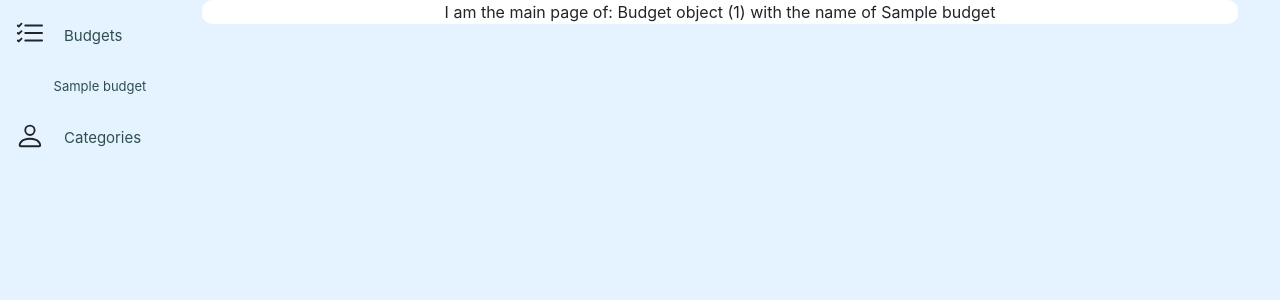
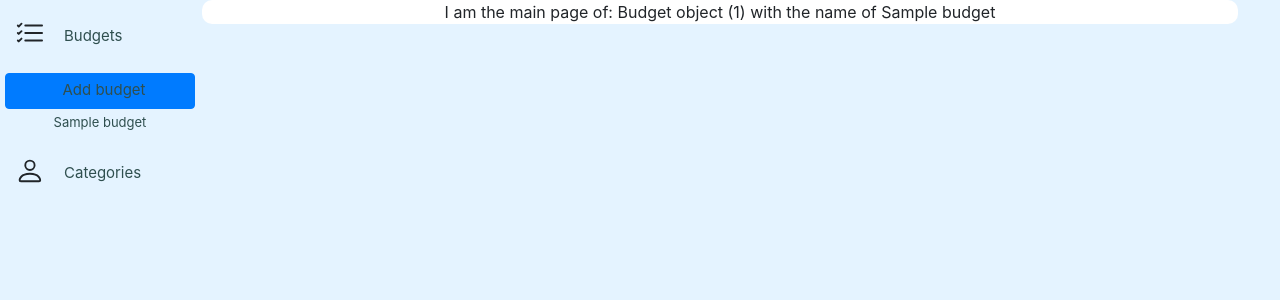
Before and after one commit to bartek412/household_budget, a Django app: page /budgets/1/ in a window 1280 px wide, after a click on "Budgets". Shown: the part 58-358 px from the top of the page. Run offline with Django 4.2, Linux system fonts and the light colour scheme; a user stored in the database is signed in; tables that the repository leaves empty hold one stand-in row (values such as "Sample post").

Commit message:
Further improvemetns to the front-end

```diff
--- a/budget_app/templates/budget_app/base.html
+++ b/budget_app/templates/budget_app/base.html
@@ -43,6 +43,7 @@
                 <a class = "page_title" href = '/' style="padding:0px;"><h4>BudgetApp</h4></a>
             </div>
             {% block sidenav %}
+            {% block budgets %}
                 <div class="accordion" id="accordionExample">
 
                     <div class="card bg-transparent border-0">
@@ -58,15 +59,8 @@
                         </div>
                         <div id="collapseOne" class="collapse" aria-labelledby="headingOne" data-parent="#accordionExample">
                             <div class="card-body" style="padding:10%; padding-top: 0%; padding-bottom: 0%;">
-                            <div class="add-budget-button" style = "background-color:rgb(192, 208, 218); height: 3rem; border-radius: 7.5px;">
-                                <div style="padding:5%; height: 90%;">
-                                    <svg xmlns="http://www.w3.org/2000/svg" width="20" height="20" fill="white" class="bi bi-plus" viewBox="0 0 15 15">
-                                        <path d="M8 4a.5.5 0 0 1 .5.5v3h3a.5.5 0 0 1 0 1h-3v3a.5.5 0 0 1-1 0v-3h-3a.5.5 0 0 1 0-1h3v-3A.5.5 0 0 1 8 4z"/>
-                                    </svg>
-                                </div>
-                                <div style= "height: 90%;">
-                                    <a href = 'add_budget/' style="padding:0%">Add budget</a>
-                                </div>
+                                <div class="add-budget-button row" style = "background-color:rgb(192, 208, 218);border-radius: 7.5px;">
+                                    <a class="btn btn-primary w-100" href="/add_budget/" role="button">Add budget</a>
                                 </div>
                             </div>
                             <div class="card-body" style="padding:0%">
@@ -81,6 +75,7 @@
                         </div>
                     </div>
                 </div>
+            {% endblock %}
 
             <div class="card bg-transparent border-0" style="padding:0%; height: 74.5px;">
                 <div class = 'sidenav_element'>
--- a/budget_app/templates/budget_app/view_budget.html
+++ b/budget_app/templates/budget_app/view_budget.html
@@ -16,18 +16,22 @@
 
     <div class="accordion" id="accordionExample">
         <div class="card bg-transparent border-0">
-            <div class="card-header bg-transparent border-0" id="headingOne" style="padding: 0%;">
+            <div class="card-header bg-transparent border-0" style="padding:0%;" id="headingOne">
                 <div class = 'sidenav_element'>
                         <svg xmlns="http://www.w3.org/2000/svg" width="28" height="28" fill="currentColor" class="bi bi-list-check" viewBox="0 0 15 15">
                             <path fill-rule="evenodd" d="M5 11.5a.5.5 0 0 1 .5-.5h9a.5.5 0 0 1 0 1h-9a.5.5 0 0 1-.5-.5zm0-4a.5.5 0 0 1 .5-.5h9a.5.5 0 0 1 0 1h-9a.5.5 0 0 1-.5-.5zm0-4a.5.5 0 0 1 .5-.5h9a.5.5 0 0 1 0 1h-9a.5.5 0 0 1-.5-.5zM3.854 2.146a.5.5 0 0 1 0 .708l-1.5 1.5a.5.5 0 0 1-.708 0l-.5-.5a.5.5 0 1 1 .708-.708L2 3.293l1.146-1.147a.5.5 0 0 1 .708 0zm0 4a.5.5 0 0 1 0 .708l-1.5 1.5a.5.5 0 0 1-.708 0l-.5-.5a.5.5 0 1 1 .708-.708L2 7.293l1.146-1.147a.5.5 0 0 1 .708 0zm0 4a.5.5 0 0 1 0 .708l-1.5 1.5a.5.5 0 0 1-.708 0l-.5-.5a.5.5 0 0 1 .708-.708l.146.147 1.146-1.147a.5.5 0 0 1 .708 0z"/>
                         </svg>
-                        <button class="btn btn-link" type="button" data-toggle="collapse" data-target="#collapseOne" aria-expanded="false" aria-controls="collapseOne" style="text-decoration: none;">
+                        <button class="btn btn-link" type="button" data-toggle="collapse" data-target="#collapseOne" aria-expanded="true" aria-controls="collapseOne" style="text-decoration: none;">
                             Budgets
                         </button>
                 </div>
             </div>
-
             <div id="collapseOne" class="collapse" aria-labelledby="headingOne" data-parent="#accordionExample">
+                <div class="card-body" style="padding:10%; padding-top: 0%; padding-bottom: 0%;">
+                    <div class="add-budget-button row" style = "background-color:rgb(192, 208, 218);border-radius: 7.5px;">
+                        <a class="btn btn-primary w-100" href="/add_budget/" role="button">Add budget</a>
+                    </div>
+                </div>
                 <div class="card-body" style="padding:0%">
                     <ul class="list-group list-group-flush" style="padding-left: 10%; padding-right: 10%;">
                         {% for i in budgets_list %}
@@ -52,9 +56,11 @@
             </div>
         </div>
         <div id="collapseTwo" class="collapse" aria-labelledby="headingTwo" data-parent="#accordionExample">
-            <div class="card-body" style="padding:0%">
+            <div class="card-body" style="padding:10%; padding-top: 0%; padding-bottom: 0%;">
                 {% if owner_or_edit %}
-                    <a class = "btn btn-link" href = "/budgets/{{budget.id}}/add_category" style="padding-left: 0px; padding-top: 0px;">Add category</a>
+                <div class="add-budget-button row" style = "background-color:rgb(192, 208, 218);border-radius: 7.5px;">
+                    <a class = "btn btn-primary w-100" href = "/budgets/{{budget.id}}/add_category" role="button">Add category</a>
+                </div>
                 {% endif %}
                 <ul class="list-group list-group-flush" style="padding-left: 10%; padding-right: 10%;">
                     {% for i in categories %}
--- a/budget_app/views.py
+++ b/budget_app/views.py
@@ -146,9 +146,11 @@ def add_budget(request, base_path=base_path):
             # bu = BudgetUser(user_id=User(username=user), budget_id=Budget.objects.all()[1], role=1)
             bu = BudgetUser(user_id=u, budget_id=b, role=1)
             bu.save()
-
+    budgets_list = get_budget_list(request)
     return render(request, "budget_app/add_budget.html", {'base_path': base_path,
-                                                          'users': users})
+                                                          'users': users,
+                                                          'budgets_list': budgets_list,
+                                                          })
 @login_required(login_url='login')
 def view_budget(request, budget_id, base_path=base_path):
     budgets_list = get_budget_list(request)
```
Also changed, not shown: budget_app/templates/budget_app/add_budget.html (+34 -0 lines). Lines whose indentation alone changed are shown as unchanged.
